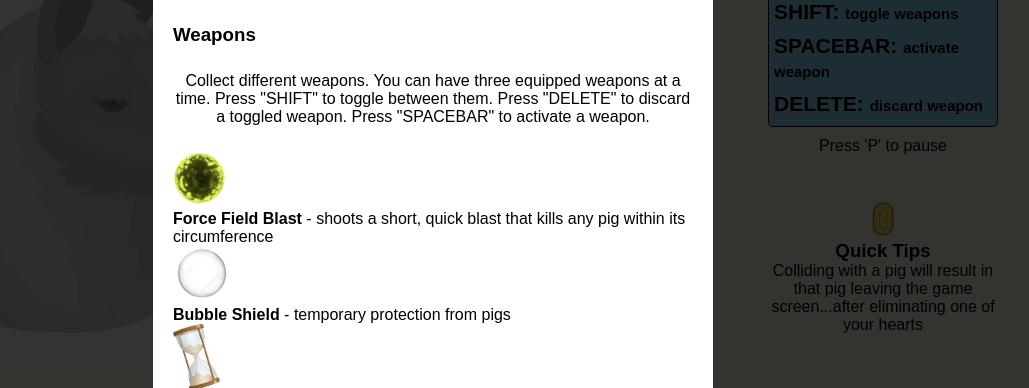
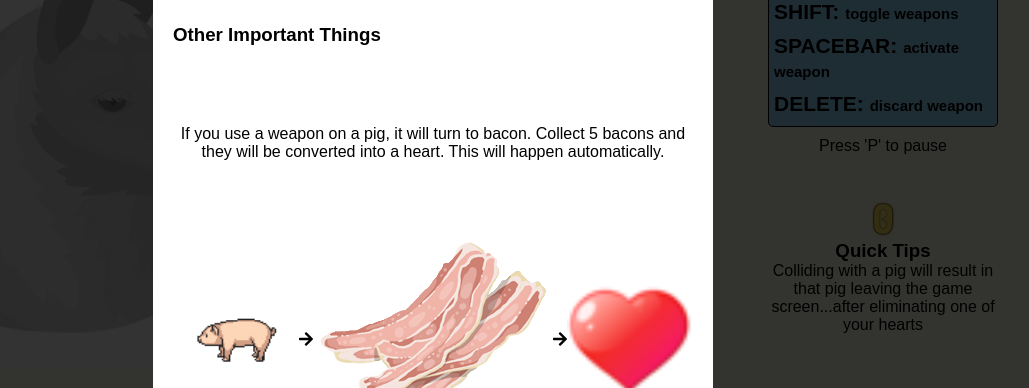
Before and after one commit to micahbello/little_llama_2, a website: page index.html in a window 1280 px wide. Shown: the part 179-567 px from the top of the page, without its empty margins (207-1236 px from the left). Drawn offline with Linux system fonts and the light colour scheme; a web font is replaced by a local one.

Commit message:
Work on how to play modal slide 3

```diff
--- a/assets/stylesheets/how-to-play-modal.css
+++ b/assets/stylesheets/how-to-play-modal.css
@@ -18,7 +18,7 @@
   padding-top: 20px;
 }
 
-.how-slide-1, .how-slide-2 {
+.how-slide-1, .how-slide-2, .how-slide-3{
   width: 560px;
   max-width: 560px;
   height: 570px;
@@ -52,7 +52,9 @@
   width: 90%;
 }
 
-.how-slide-2 footer {
+/* slide2 */
+
+.how-slide-1 footer, .how-slide-2 footer, .how-slide-3 footer {
   height: 70px;
   display: flex;
   justify-content: center;
@@ -60,7 +62,7 @@
   /* border: 1px solid; */
 }
 
-.how-slide-2 footer button {
+.how-slide-1 footer button, .how-slide-2 footer button, .how-slide-3 footer button {
   height: 50px;
   width: 100px;
   border-radius: 5px;
@@ -74,8 +76,6 @@
 .how-slide-2 footer button:hover {
   background: lightgrey;
 }
-
-/* slide2 */
 
 .how-slide-2 ul li {
   list-style: none;
@@ -92,3 +92,9 @@
 .how-slide-2-hourglass-icon {
   width: 9%;
 }
+
+/* slide3  */
+
+.how-slide-3-pig {
+  width: 1%;
+}
--- a/index.html
+++ b/index.html
@@ -219,7 +219,7 @@
       </div> -->
 
 <!-- slide2 -->
-      <div class="how-slide-2">
+      <!-- <div class="how-slide-2">
         <header>
           <h2>How to Play</h2>
         </header>
@@ -245,9 +245,35 @@
             slows down</li>
           </ul>
 
+        </div>
+
+        <footer>
+          <button type="button" name="button">previous</button>
+          <button type="button" name="button">next</button>
+        </footer>
+
+      </div> -->
+
+<!-- slide3 -->
+      <div class="how-slide-3">
+        <header>
+          <h2>How to Play</h2>
+        </header>
+
+        <div class="how-to-content">
+          <h3>Other Important Things</h3>
+
+          <p>
+            If you use a weapon on a pig, it will turn to bacon. Collect 5 bacons and
+            they will be converted into a heart. This will happen automatically.
+          </p>
 
           <figure>
-            <!-- <img src="./assets/gifs/llama-pig-heart-collision-demo.gif" alt=""> -->
+            <img class="how-slide-3-pig" src="./assets/page_images/pig_alone.png" alt="">
+            <i class="fas fa-arrow-right"></i>
+            <img class="how-slide-3-bacon" src="./assets/sprites/other_objects/bacon.png" alt="">
+            <i class="fas fa-arrow-right"></i>
+            <img class="how-slide-3-heart" src="./assets/page_images/heart_alone.png" alt="">
           </figure>
 
         </div>
@@ -258,8 +284,7 @@
         </footer>
 
       </div>
-
-<!-- slide3 -->
+<!-- slide4 -->
     </div>
 <!-- modal^ -->
 
```
